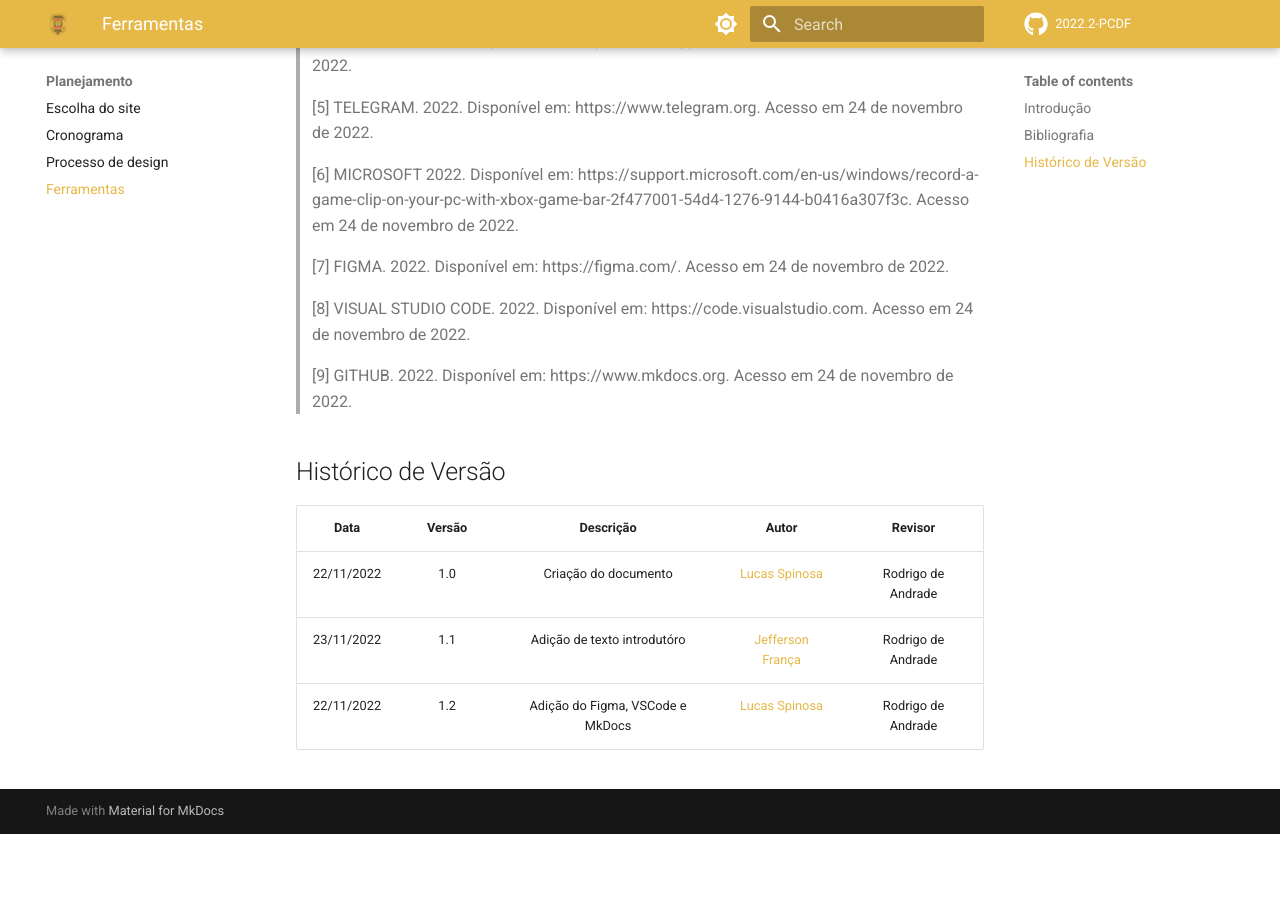
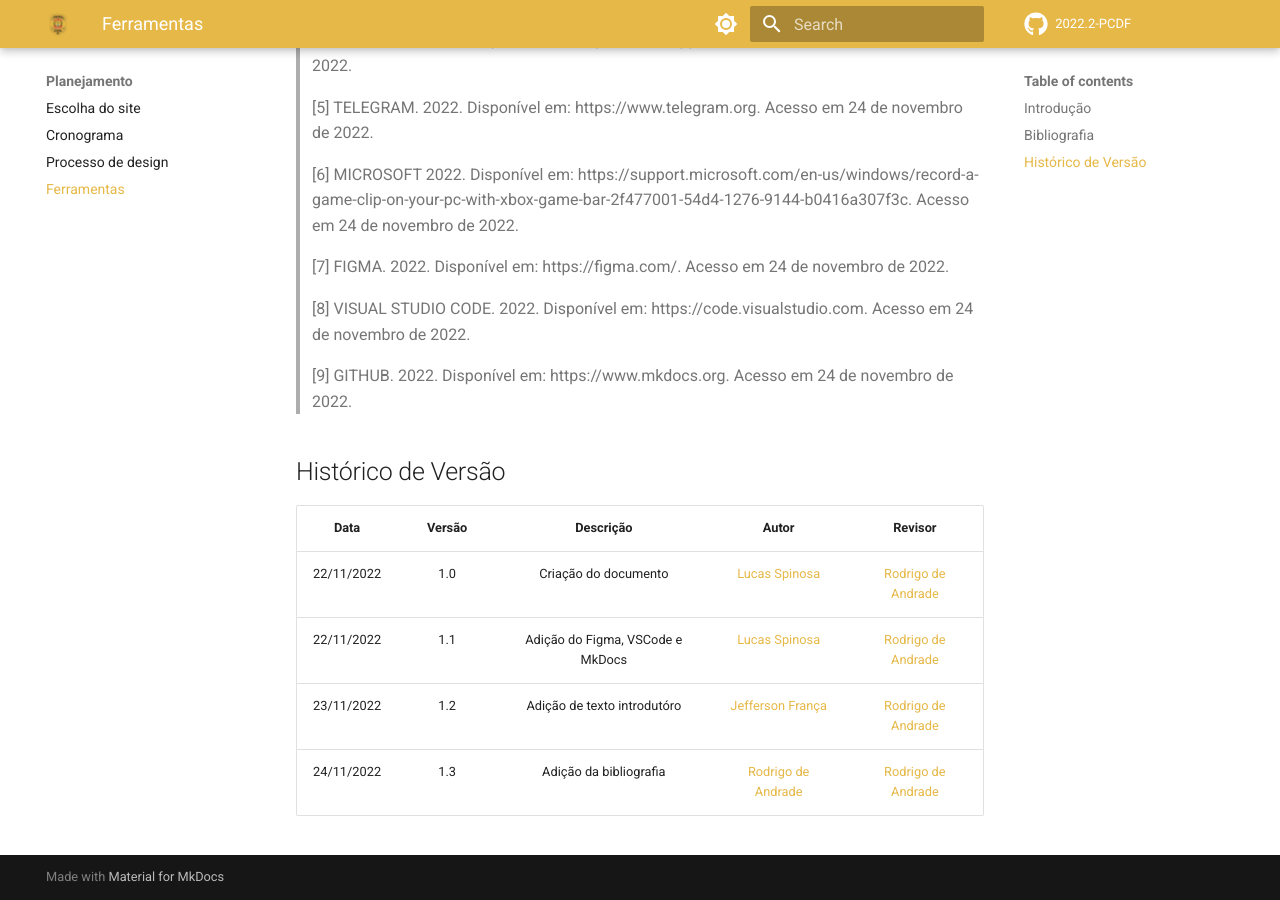
Before and after one commit to Interacao-Humano-Computador/2022.2-PCDF, an MkDocs documentation site: the page built from docs/ferramentas.md, in a window 1280 px wide and 900 px high, scrolled down 1623 px. Built offline with MkDocs 1.6.1 and Material for MkDocs 9.7.7, drawn with Linux system fonts in a browser that asks for light colours; comment, search, counter and statistics services are not loaded; before the commit the page ends 2457 px from its top, so only the background shows below that.

Commit message:
padronizacao dos historicos de versao, link pros githubs pessoais

```diff
--- a/docs/ferramentas.md
+++ b/docs/ferramentas.md
@@ -40,6 +40,7 @@ Neste documento se encontra a lista de ferramentas que usaremos para o desenvolv
 
 |    Data    | Versão |          Descrição               |                      Autor                       | Revisor |
 | :--------: | :----: | :------------------------------: | :----------------------------------------------: | :-----: |
-| 22/11/2022 |  1.0   |    Criação do documento          | [Lucas Spinosa](https://github.com/LucasSpinosa) | Rodrigo de Andrade |
-| 23/11/2022 |  1.1   | Adição de texto introdutóro      | [Jefferson França](https://github.com/Frans6)    | Rodrigo de Andrade |
-| 22/11/2022 |  1.2   | Adição do Figma, VSCode e MkDocs | [Lucas Spinosa](https://github.com/LucasSpinosa) | Rodrigo de Andrade |
+| 22/11/2022 |  1.0   |    Criação do documento          | [Lucas Spinosa](https://github.com/LucasSpinosa) | [Rodrigo de Andrade](https://github.com/OrlandiRodrigo) |
+| 22/11/2022 |  1.1   | Adição do Figma, VSCode e MkDocs | [Lucas Spinosa](https://github.com/LucasSpinosa) | [Rodrigo de Andrade](https://github.com/OrlandiRodrigo) |
+| 23/11/2022 |  1.2   | Adição de texto introdutóro      | [Jefferson França](https://github.com/Frans6)    | [Rodrigo de Andrade](https://github.com/OrlandiRodrigo) |
+| 24/11/2022 |  1.3   | Adição da bibliografia | [Rodrigo de Andrade](https://github.com/OrlandiRodrigo) | [Rodrigo de Andrade](https://github.com/OrlandiRodrigo) |
```
Also changed, not shown: docs/cronograma.md (+2 -2 lines), docs/escolha_do_site.md (+2 -2 lines), docs/index.md (+1 -1 lines), docs/processo_de_design.md (+1 -1 lines).
